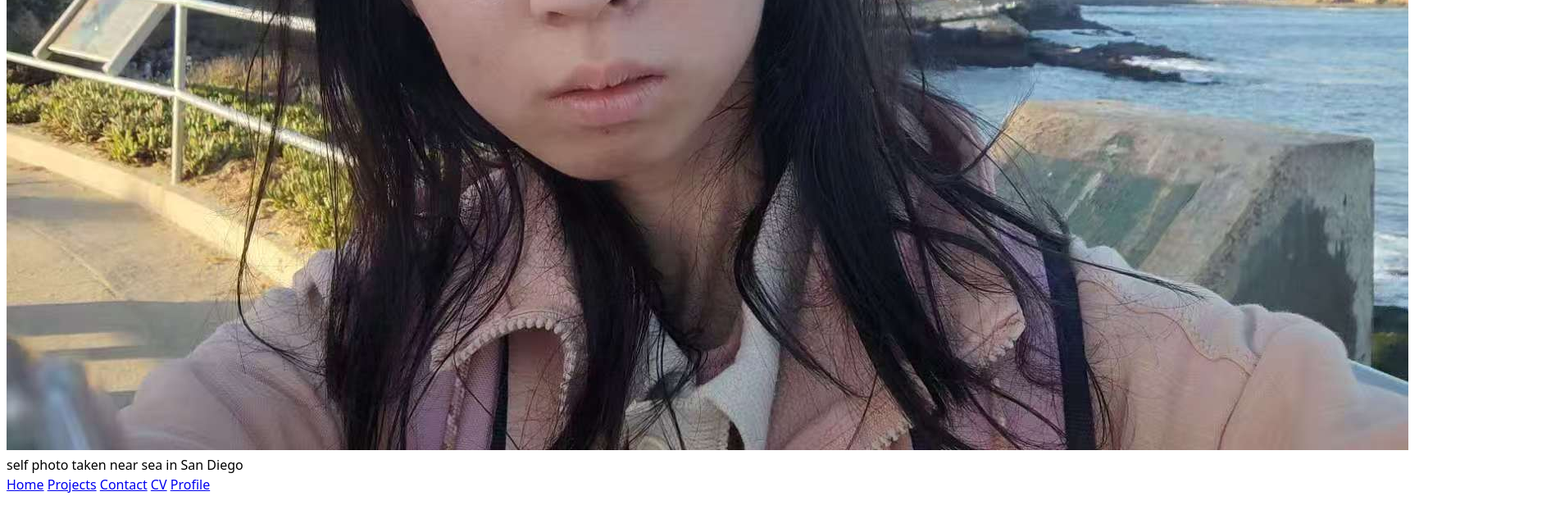
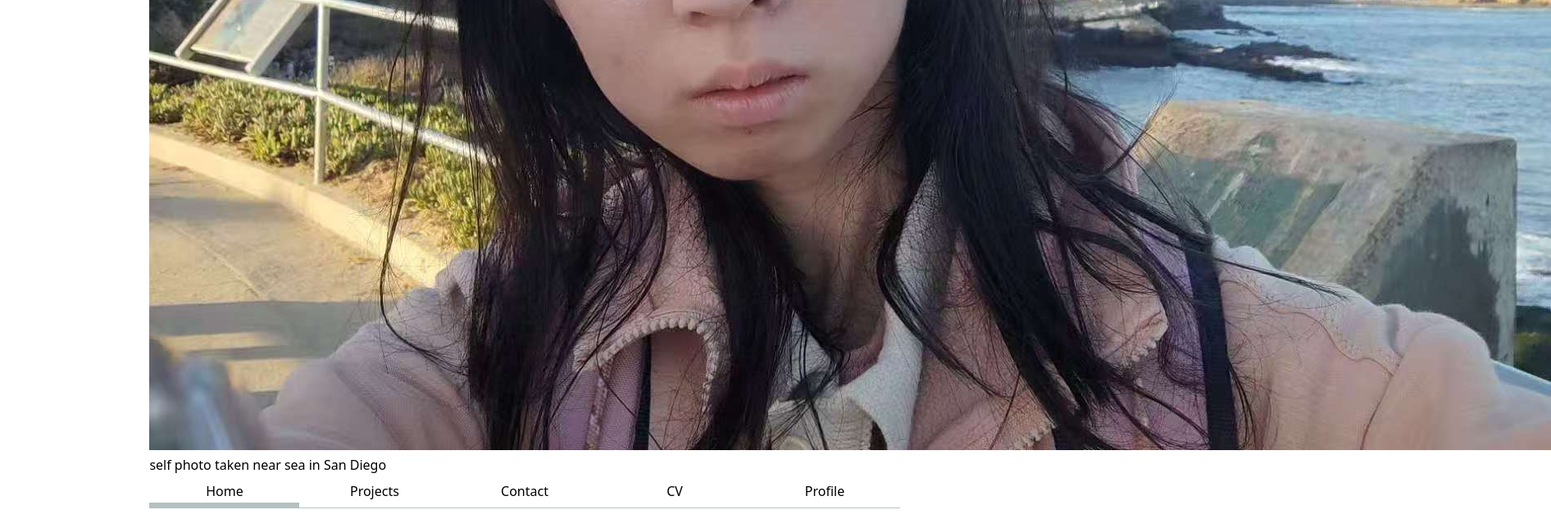
Before and after one commit to BaoyiWan/portfolio, a plain HTML site: page index.html in a window 1280 px wide. Shown: the part 862-1506 px from the top of the page at 82% size, 1892 px wide, since content can reach past the window. Before the commit the page ends 1473 px from the top, so only its background shows below. Drawn offline with Linux system fonts and the light colour scheme.

Commit message:
revise1 lab2

```diff
--- a/index.html
+++ b/index.html
@@ -9,16 +9,56 @@
     <img src="images/self_photo.jpg" alt="self photo taken near the sea in San Diego">
     <figcaption>self photo taken near sea in San Diego</figcaption>
     <link rel="stylesheet" href="style.css">
+    <style>
+        body {
+            max-width: 100ch;
+            margin-inline: max(1em, (100% - 100ch) / 2);
+        }
+    </style>
 </head>
 <body>
 
 <nav>
-  <a href="index.html">Home</a>
-  <a href="projects/">Projects</a>
-  <a href="contact/">Contact</a>
-  <a href="cv/">CV</a>
-  <a href="https://github.com/BaoyiWan" target="_blank">Profile</a>
+  <ul>
+    <li><a href="index.html" class="current">Home</a></li>
+    <li><a href="projects/">Projects</a></li>
+    <li><a href="contact/">Contact</a></li>
+    <li><a href="cv/">CV</a></li>
+    <li><a href="https://github.com/BaoyiWan" target="_blank">Profile</a></li>
+  </ul>
 </nav>
+
+<style>
+  :root {
+    --color-accent: oklch(65% 50% 0);
+  }
+  html {
+    accent-color: var(--color-accent);
+  }
+  nav {
+    display: flex;
+    margin-bottom: 1.5em;
+    border-bottom: 1px solid oklch(80% 3% 200);
+  }
+  nav ul, nav li {
+    display: contents;
+  }
+  nav a {
+    flex: 1;
+    text-decoration: none;
+    color: inherit;
+    text-align: center;
+    padding: 0.5em;
+  }
+  nav a.current {
+    border-bottom: 0.4em solid oklch(80% 3% 200);
+    padding-bottom: 0.1em;
+  }
+  nav a:hover {
+    border-bottom: 0.4em solid var(--color-accent);
+    padding-bottom: 0.1em;
+  }
+</style>
 
 </body>
 </html>
```
Also changed, not shown: contact/index.html (+34 -4 lines).
